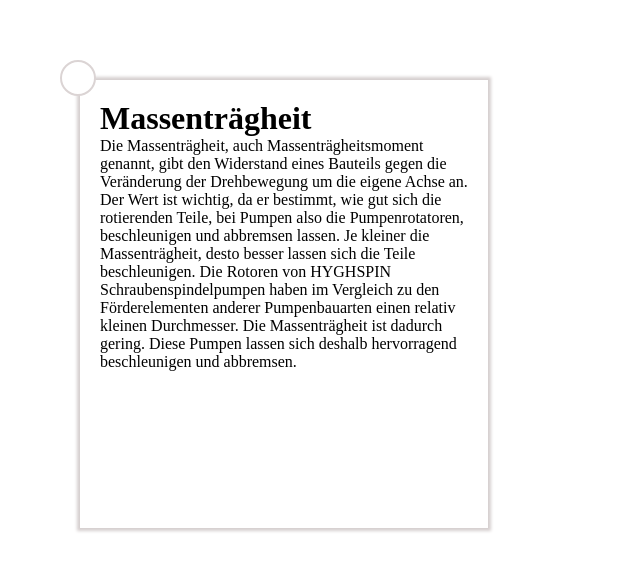
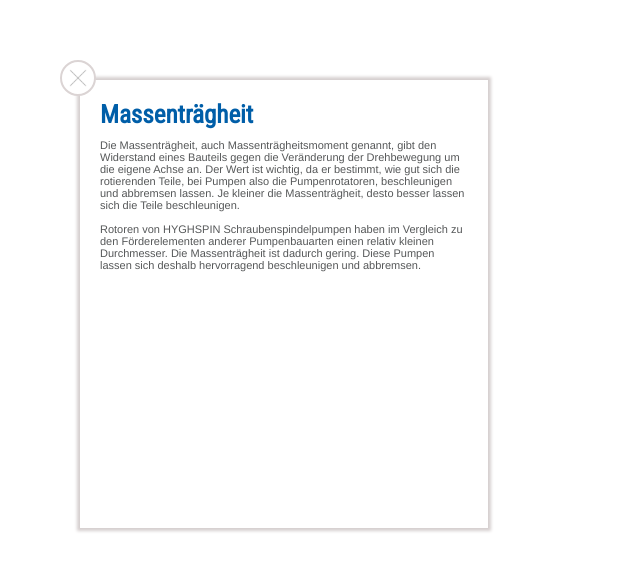
Before and after one commit to EWE360/PumpenWiki, a website: page popup.html in a window 1280 px wide. Shown: the whole page, without its empty margins (0-640 px from the left). Drawn offline with Linux system fonts and the light colour scheme.

Commit message:
Added popup format

```diff
--- a/main.js
+++ b/main.js
@@ -1,10 +1,13 @@
 const character = document.querySelector('.filter');
 
 const filterContent = ["3", "A", "B", "C", "D", "E", "F", "G", "H", "I", "J", "K", "L", "M", "N", "O", "P", "Q", "R", "S", "T", "U", "V", "W", "X", "Y", "Z"];
-filterContent.map((item)=>{
+filterContent.map((item, index)=>{
     const span = document.createElement("span");
     span.textContent = item;
     span.classList.add('button');
+    if (index === 0) {
+        span.classList.add('is-checked');
+    }
     character.appendChild(span);
 })
 
--- a/popup.css
+++ b/popup.css
@@ -32,3 +32,23 @@ body {
     border: 2px solid rgb(219, 212, 212);
     border-radius: 50%;
 }
+
+.close {
+    position: absolute;
+    top: 7px;
+    left: 7px;
+    width: 18px;
+}
+
+h1 {
+    margin-bottom: 10px;
+    font-family: var(--characterBar-font);
+    font-size: 25px;
+    color: #005ea8;
+}
+
+p {
+    font-family: var(--main-font);
+    font-size: 11px;
+    color: #565859;
+}
--- a/popup.html
+++ b/popup.html
@@ -11,11 +11,12 @@
 </head>
 <body>
     <div class="content">
-        <div class="circle"></div>
+        <div class="circle">
+            <img src="pics/iconmonstr-x-mark-thin-24.png" alt="Close page" class="close">
+        </div>
         <h1>Massenträgheit</h1>
         <p>Die Massenträgheit, auch Massenträgheitsmoment genannt, gibt den Widerstand eines Bauteils gegen die Veränderung der Drehbewegung um die eigene Achse an. Der Wert ist wichtig, da er bestimmt, wie gut sich die rotierenden Teile, bei Pumpen also die Pumpenrotatoren, beschleunigen und abbremsen lassen. Je kleiner die Massenträgheit, desto besser lassen sich die Teile beschleunigen.
-
-        Die Rotoren von HYGHSPIN Schraubenspindelpumpen haben im Vergleich zu den Förderelementen anderer Pumpenbauarten einen relativ kleinen Durchmesser. Die Massenträgheit ist dadurch gering. Diese Pumpen lassen sich deshalb hervorragend beschleunigen und abbremsen.
+        <br><br> Rotoren von HYGHSPIN Schraubenspindelpumpen haben im Vergleich zu den Förderelementen anderer Pumpenbauarten einen relativ kleinen Durchmesser. Die Massenträgheit ist dadurch gering. Diese Pumpen lassen sich deshalb hervorragend beschleunigen und abbremsen.
         </p>
     </div>
 </body>
```
Also changed, not shown: index.html (+2 -1 lines), package.json (added, +15 -0 lines), pics/iconmonstr-x-mark-thin-24.png (added), 2 other files.
